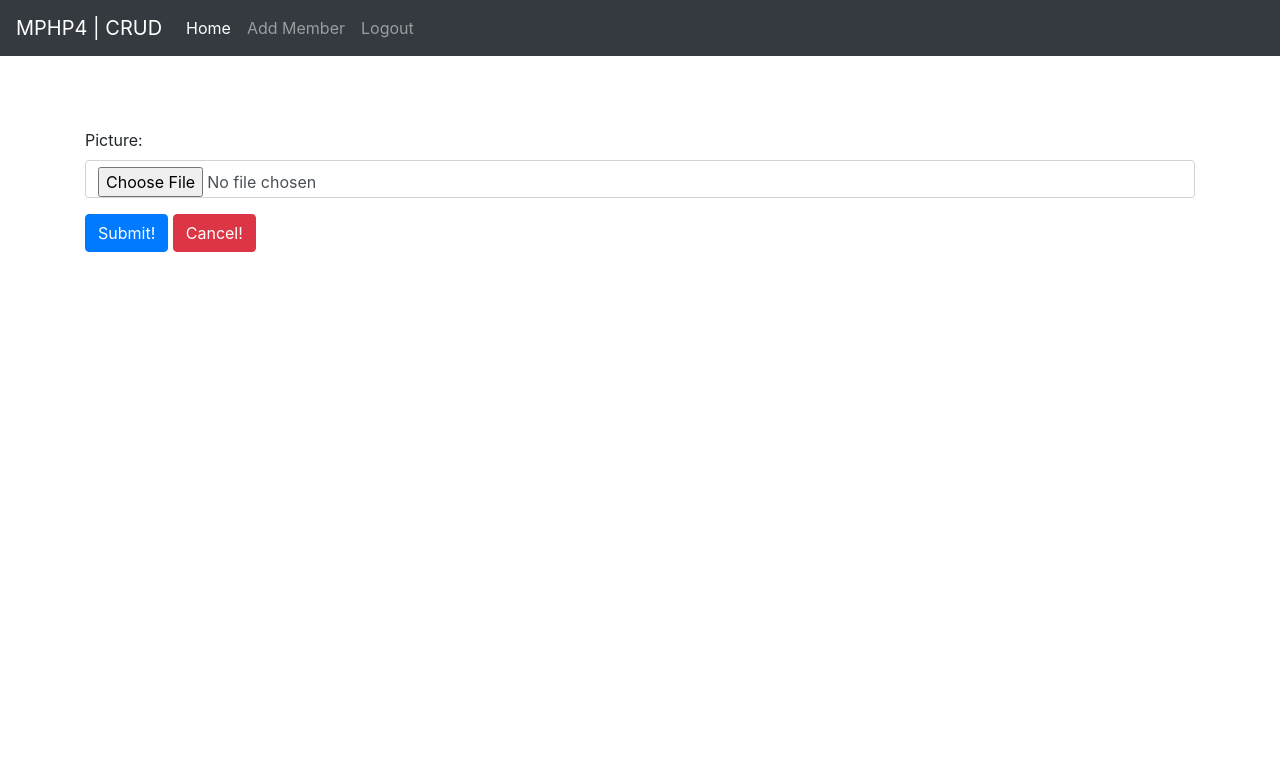
After one commit to MichelZuidema/BACK-MPHP4, a PHP site: page /picture.php?id=1 in a window 1280 px wide. The commit adds this page. Shown: the top 783 px of the page. Run offline with PHP 8.4, Linux system fonts and the light colour scheme; the visitor is signed in with stand-in values (Sample User, id 1).

Commit message:
Final version

```diff
--- a/delete_member.php
+++ b/delete_member.php
@@ -1,7 +1,8 @@
 <?php
 require_once 'src/config.inc.php';
+
+// Get the ID from the url and check if it is a number
 $id = $_GET['id'];
-
 if(!is_numeric($id)) {
     echo "<script>alert('The ID is not a valid number!');</script>";
     header("Refresh: 0;url=home.php");
--- a/home.php
+++ b/home.php
@@ -24,6 +24,7 @@ require_once 'src/config.inc.php';
                         <th scope="col">Gender</th>
                         <th scope="col">Member Since</th>
                         <th scope="col">Event</th>
+                        <th scope="col">Picture</th>
                     </tr>
                     </thead>
                     <tbody>
@@ -40,6 +41,7 @@ require_once 'src/config.inc.php';
                             echo "<td>" . $row['gender'] . "</td>";
                             echo "<td>" . $row['member_since'] . "</td>";
                             echo "<td><a href='update_member.php?id=" . $row['id'] . "'>Update</a> <a href='delete_member.php?id=" . $row['id'] . "'>Delete</a></td>";
+                            echo "<td><a href='picture.php?id=" . $row['id'] . "'>Picture</a></td>";
                             echo '</th>';
                             echo '</tr>';
                         }
--- /dev/null
+++ b/picture.php
@@ -0,0 +1,44 @@
+<?php
+require_once 'src/includes/session.inc.php';
+require_once 'src/config.inc.php';
+
+// Get the ID from the url and check if it is a number
+$id = $_GET['id'];
+if(!is_numeric($id)) {
+    echo "<script>alert('The ID is not a valid number!');</script>";
+    header("Refresh: 0;url=home.php");
+}
+?>
+<html>
+    <head>
+        <title>MPHP4 | Picture</title>
+        <link href="https://stackpath.bootstrapcdn.com/bootstrap/4.3.1/css/bootstrap.min.css" rel="stylesheet" integrity="sha384-ggOyR0iXCbMQv3Xipma34MD+dH/1fQ784/j6cY/iJTQUOhcWr7x9JvoRxT2MZw1T" crossorigin="anonymous">
+
+        <meta charset="UTF-8">
+    </head>
+    <body>
+        <?php require_once 'src/includes/header.php'; ?>
+        <main style="margin-top: 10%;">
+            <div class="container">
+                <?php
+                    if(file_exists("/BACK-MPHP4/uploads/" . $id . '.jpg')) {
+                        echo "<img src='uploads/" . $id . ".jpg' alt='foto'>";
+                    }
+                ?>
+                <form action="src/processes/picture_process.php" method="POST">
+                    <input type="hidden" name="id" value="<?php echo $id; ?>">
+
+                    <div class="form-group">
+                        <label for="picture">Picture:</label>
+                        <input type="file" class="form-control" id="picture" name="picture" required>
+                    </div>
+
+                    <div class="form-group">
+                        <input type="submit" id="form_submit" class="btn btn-primary mb-2" value="Submit!" name="submit">
+                        <button id="form_cancel" class="btn btn-danger mb-2" onclick="history.back(); return false;">Cancel!</button>
+                    </div>
+                </form>
+            </div>
+        </main>
+    </body>
+</html>
--- a/src/config.inc.php
+++ b/src/config.inc.php
@@ -1,5 +1,6 @@
 <?php
 
+// Credentials
 $host = "localhost";
 $user = "root";
 $password = "Kaas@360!420";
--- a/src/includes/session.inc.php
+++ b/src/includes/session.inc.php
@@ -1,6 +1,7 @@
 <?php
 session_start();
 
+// Check if user has a session username ( logged in )
 if(!isset($_SESSION['username']) || strlen($_SESSION['username']) == 0){
     header("Location:/BACK-MPHP4/index.php");
     exit;
--- a/src/processes/delete_member_process.php
+++ b/src/processes/delete_member_process.php
@@ -2,8 +2,10 @@
 require_once 'src/includes/session.inc.php';
 require_once '../config.inc.php';
 
+//Get ID from URL
 $id = $_GET['id'];
 
+// Check if ID is a number
 if (is_numeric($id)) {
     $query = "DELETE FROM `leden` WHERE id = '$id'";
 
--- a/src/processes/login_process.php
+++ b/src/processes/login_process.php
@@ -5,6 +5,7 @@ if(isset($_POST['submit'])) {
     $username = $_POST['username'];
     $password = $_POST['password'];
 
+    // Check if variables are not empty
     if(strlen($username) > 0 && strlen($password) > 0) {
         $password = md5($password);
 
@@ -12,9 +13,11 @@ if(isset($_POST['submit'])) {
 
         $result = mysqli_query($mysqli, $query);
 
+        // Check if a row is found
         if(mysqli_num_rows($result) == 1) {
             session_start();
 
+            // Set the session username variable to the username of the logged in user
             $_SESSION['username'] = $username;
 
             header("Location:../../home.php");
--- a/src/processes/new_member_process.php
+++ b/src/processes/new_member_process.php
@@ -3,17 +3,21 @@ require_once 'src/includes/session.inc.php';
 require_once '../config.inc.php';
 
 if (isset($_POST['submit'])) {
+    // Get form data
     $gender = $_POST['gender'];
     $first_name = $_POST['first_name'];
     $last_name = $_POST['last_name'];
     $birth_date = $_POST['birth_date'];
     $member_since = $_POST['member_since'];
 
+    // Check if variables are empty
     if (strlen($gender) > 0 &&
         strlen($first_name) > 0 &&
         strlen($last_name) > 0 &&
         strlen($birth_date) > 0 &&
         strlen($member_since) > 0) {
+
+        // Check if the time are in the correct format
         $check1 = strtotime($birth_date);
         $check2 = strtotime($member_since);
         if(date('Y-m-d', $check1) == $birth_date && date('Y-m-d', $check2) == $member_since) {
--- a/src/processes/update_member_process.php
+++ b/src/processes/update_member_process.php
@@ -10,6 +10,7 @@ if (isset($_POST['submit'])) {
     $member_since = $_POST['member_since'];
     $id = $_POST['id'];
 
+    // Check for empty variables
     if (strlen($gender) > 0 &&
         strlen($first_name) > 0 &&
         strlen($last_name) > 0 &&
--- a/update_member.php
+++ b/update_member.php
@@ -2,8 +2,8 @@
 require_once 'src/includes/session.inc.php';
 require_once 'src/config.inc.php';
 
+// Get the ID from the url and check if it is a number
 $id = $_GET['id'];
-
 if(!is_numeric($id)) {
     echo "<script>alert('The ID is not a valid number!');</script>";
     header("Refresh: 0;url=home.php");
```
Also changed, not shown: src/processes/picture_process.php (added, +26 -0 lines).
